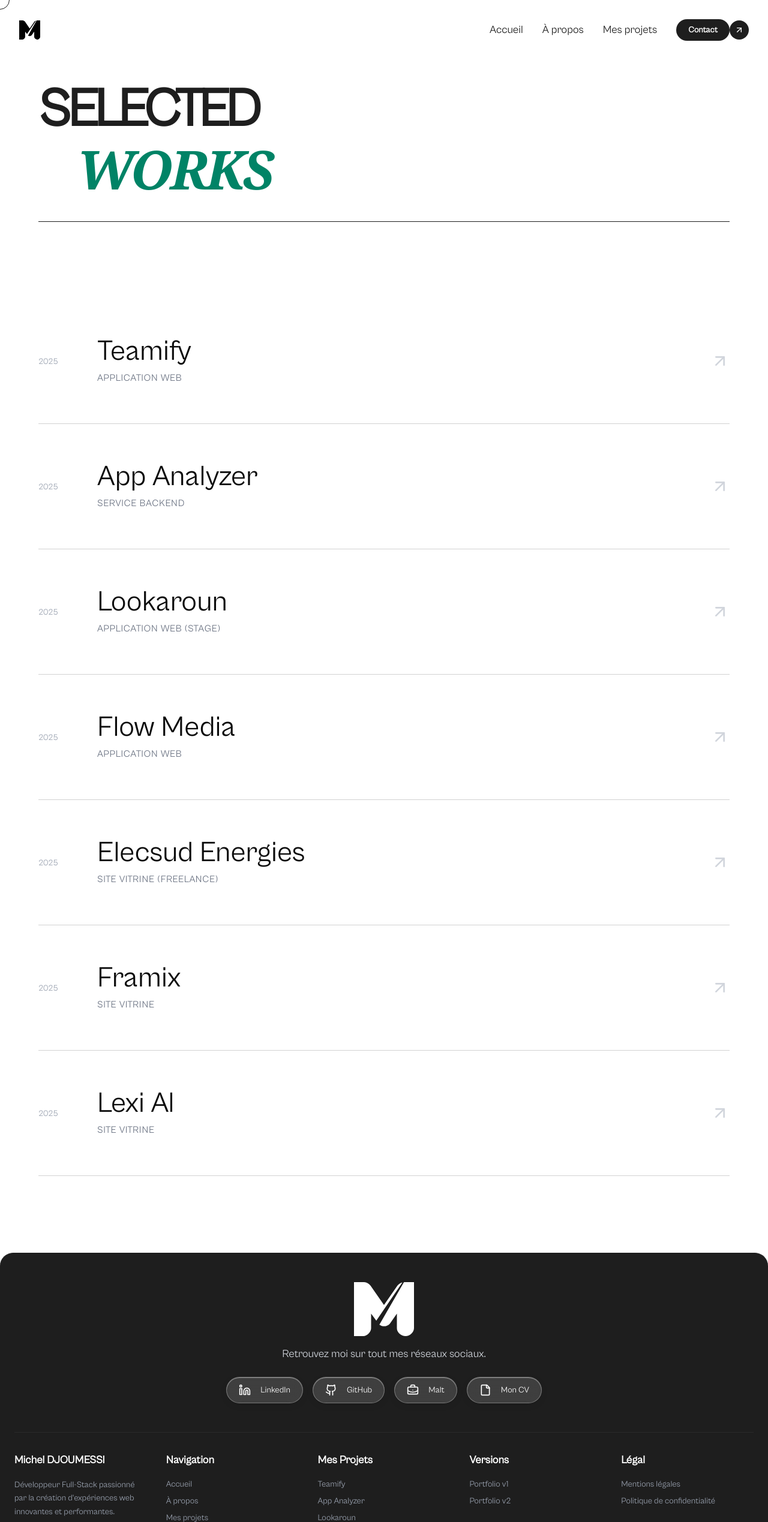
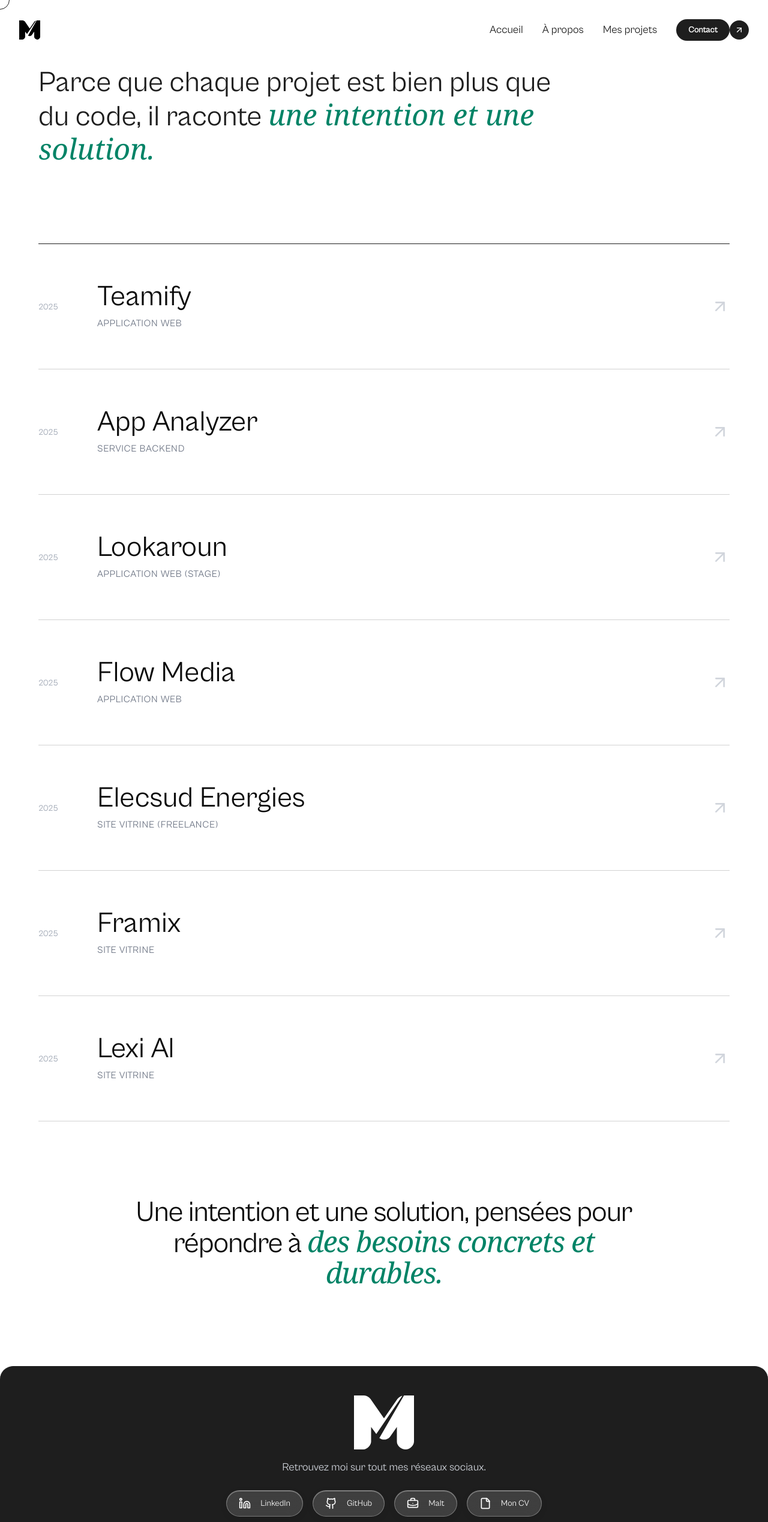
Before and after one commit to michel-DC/Portfolio, a Next.js app: page /mes-projets in a window 1280 px wide. Shown: the top 2538 px of the page at 60% size. Built offline with nearby package versions, Linux system fonts and the light colour scheme.

Commit message:
feat: harmoniser les titres et paddings entre les pages About et Projets et simplifier le header de la liste des projets

```diff
--- a/src/components/pages/about/intro-section.tsx
+++ b/src/components/pages/about/intro-section.tsx
@@ -8,26 +8,25 @@ import { Download } from "lucide-react";
 
 export default function IntroSection() {
   return (
-    <section className="relative w-full pt-32 pb-24 md:pt-48 md:pb-32 bg-[#ffffff] overflow-hidden">
+    <section className="relative w-full pt-24 pb-24 md:pt-28 md:pb-32 bg-[#ffffff] overflow-hidden">
       <div className="max-w-[1800px] mx-auto px-6 md:px-12 lg:px-16">
-        {/* En-tête Typographique Géant */}
-        <div className="flex flex-col items-start mb-24 md:mb-32">
+        {/*<div className="flex flex-col items-start mb-24 md:mb-32">
           <motion.div
             initial={{ opacity: 0, y: 100 }}
             animate={{ opacity: 1, y: 0 }}
             transition={{ duration: 1, ease: [0.16, 1, 0.3, 1] }}
             className="overflow-hidden w-full border-b border-black pb-8 md:pb-12"
           >
-            <h1 className="text-[13vw] leading-[0.8] font-bold tracking-tighter text-black uppercase font-bricolage-grotesque">
+            <h1 className="text-[13vw] md:text-[7vw] leading-[0.8] font-bold tracking-tighter text-black uppercase font-bricolage-grotesque">
               Creative
             </h1>
             <div className="flex items-center gap-4 md:gap-8 ml-[5vw] mt-2 md:mt-4">
-              <span className="text-[13vw] leading-[0.8] font-bold tracking-tighter text-[#008366] uppercase italic font-serif">
+              <span className="text-[13vw] md:text-[7vw] leading-[0.8] font-bold tracking-tighter text-[#008366] uppercase italic font-serif">
                 Developer
               </span>
             </div>
           </motion.div>
-        </div>
+        </div>*/}
 
         {/* Layout Contenu : Bio + Image */}
         <div className="grid grid-cols-1 lg:grid-cols-12 gap-12 lg:gap-12 items-start">
--- a/src/components/pages/projects/project-list.tsx
+++ b/src/components/pages/projects/project-list.tsx
@@ -23,7 +23,7 @@ const PROJECTS: Project[] = [
     slug: "teamify",
     json: "/data/projects/001.json",
     year: "2025",
-    tags: ["Next.js", "Prisma", "Pusher"]
+    tags: ["Next.js", "Prisma", "Pusher"],
   },
   {
     id: 2,
@@ -33,7 +33,7 @@ const PROJECTS: Project[] = [
     slug: "app-analyzer",
     json: "/data/projects/002.json",
     year: "2025",
-    tags: ["Next.js", "Puppeteer", "Lighthouse"]
+    tags: ["Next.js", "Puppeteer", "Lighthouse"],
   },
   {
     id: 3,
@@ -43,7 +43,7 @@ const PROJECTS: Project[] = [
     slug: "lookaroun",
     json: "/data/projects/006.json",
     year: "2025",
-    tags: ["React", "Firebase", "Shadcn UI"]
+    tags: ["React", "Firebase", "Shadcn UI"],
   },
   {
     id: 4,
@@ -53,7 +53,7 @@ const PROJECTS: Project[] = [
     slug: "flow-media",
     json: "/data/projects/005.json",
     year: "2025",
-    tags: ["PHP", "MySQL", "JavaScript"]
+    tags: ["PHP", "MySQL", "JavaScript"],
   },
   {
     id: 5,
@@ -63,7 +63,7 @@ const PROJECTS: Project[] = [
     slug: "elecsud-energies",
     json: "/data/projects/007.json",
     year: "2025",
-    tags: ["Next.js", "GSAP", "Tailwind"]
+    tags: ["Next.js", "GSAP", "Tailwind"],
   },
   {
     id: 6,
@@ -73,7 +73,7 @@ const PROJECTS: Project[] = [
     slug: "framix",
     json: "/data/projects/003.json",
     year: "2025",
-    tags: ["Astro", "React", "Tailwind"]
+    tags: ["Astro", "React", "Tailwind"],
   },
   {
     id: 7,
@@ -83,34 +83,29 @@ const PROJECTS: Project[] = [
     slug: "lexi-ai",
     json: "/data/projects/004.json",
     year: "2025",
-    tags: ["React", "Tailwind", "Framer"]
+    tags: ["React", "Tailwind", "Framer"],
   },
 ];
 
 export default function ProjectsList() {
   return (
-    <section className="w-full pt-24 pb-24 md:pt-36 md:pb-32 bg-white min-h-screen">
+    <section className="w-full pt-24 pb-24 md:pt-28 md:pb-32 bg-white min-h-screen">
       <div className="max-w-[1800px] mx-auto px-6 md:px-12 lg:px-16">
-
         <div className="flex flex-col items-start mb-24 md:mb-32">
-          <motion.div
-            initial={{ opacity: 0, y: 100 }}
+          <motion.h2
+            initial={{ opacity: 0, y: 50 }}
             animate={{ opacity: 1, y: 0 }}
             transition={{ duration: 1, ease: [0.16, 1, 0.3, 1] }}
-            className="overflow-hidden w-full border-b border-black pb-8 md:pb-12"
+            className="text-3xl md:text-5xl font-medium leading-[1.1] font-bricolage-grotesque text-black max-w-4xl"
           >
-            <h1 className="text-[13vw] md:text-[7vw] leading-[0.8] md:leading-[0.9] font-bold tracking-tighter text-black uppercase font-bricolage-grotesque">
-              Selected
-            </h1>
-            <div className="flex items-center gap-4 md:gap-8 ml-[5vw] mt-2 md:mt-4">
-              <span className="text-[13vw] md:text-[7vw] leading-[0.8] md:leading-[0.9] font-bold tracking-tighter text-[#008366] uppercase italic font-serif">
-                Works
+            Parce que chaque projet est bien plus que du code, il raconte{" "}
+            <span className="text-[#008366] italic font-serif">
+              une intention et une solution.
             </span>
-            </div>
-          </motion.div>
+          </motion.h2>
         </div>
 
-        <div className="flex flex-col">
+        <div className="flex flex-col border-t border-black">
           {PROJECTS.map((project, index) => (
             <motion.div
               key={project.id}
@@ -124,6 +119,20 @@ export default function ProjectsList() {
           ))}
         </div>
 
+        <div className="flex flex-col md:flex-row justify-center items-center gap-6 max-w-4xl mx-auto w-full mt-24 md:mt-32">
+          <motion.h2
+            initial={{ opacity: 0, y: 50 }}
+            whileInView={{ opacity: 1, y: 0 }}
+            viewport={{ once: true, margin: "-100px" }}
+            transition={{ duration: 1, ease: "easeOut" }}
+            className="text-3xl md:text-5xl font-medium tracking-tight font-bricolage-grotesque text-center"
+          >
+            Une intention et une solution, pensées pour répondre à{" "}
+            <span className="text-[#008366] italic font-serif">
+              des besoins concrets et durables.
+            </span>
+          </motion.h2>
+        </div>
       </div>
     </section>
   );
```
Lines whose indentation alone changed are shown as unchanged.
